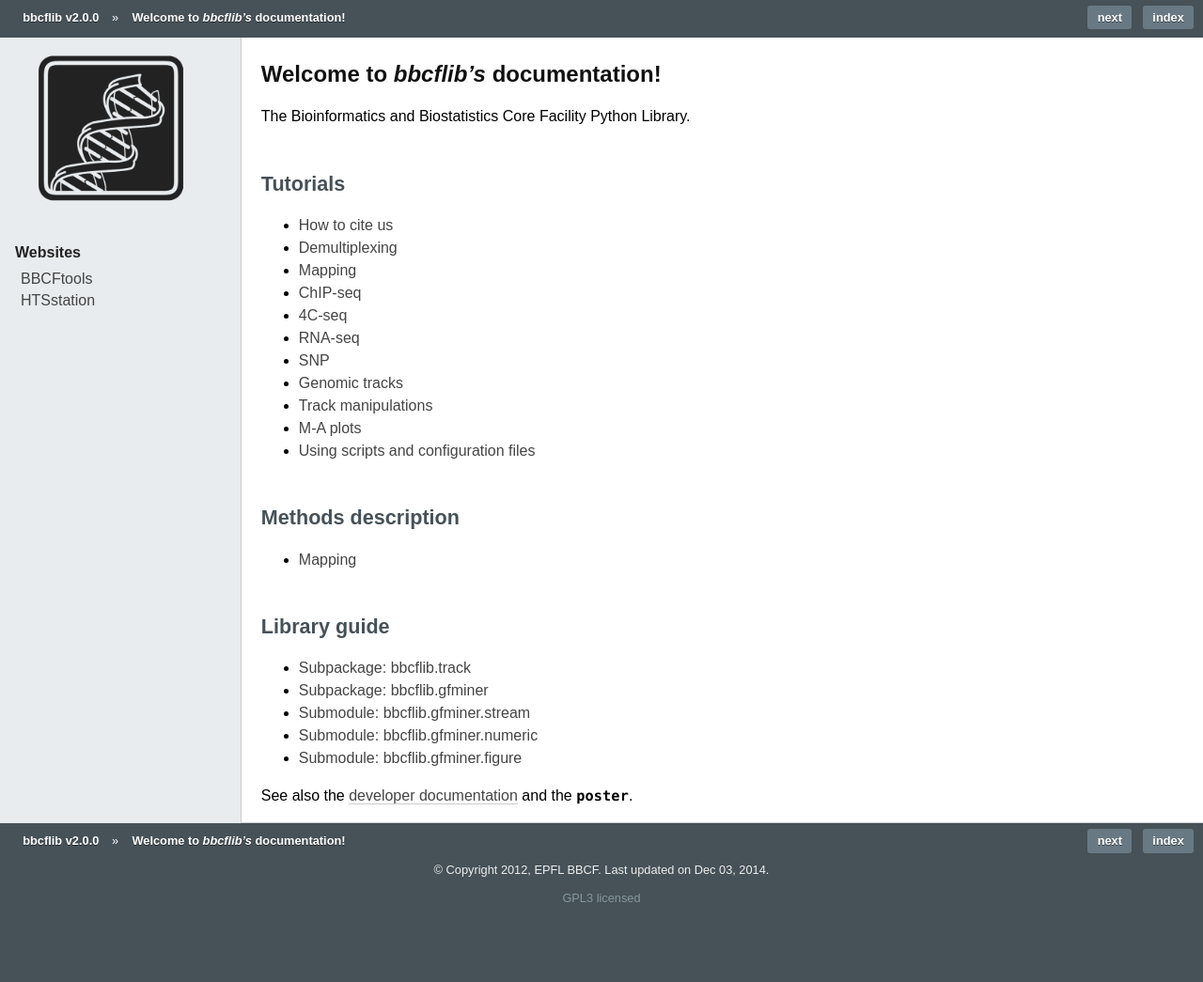
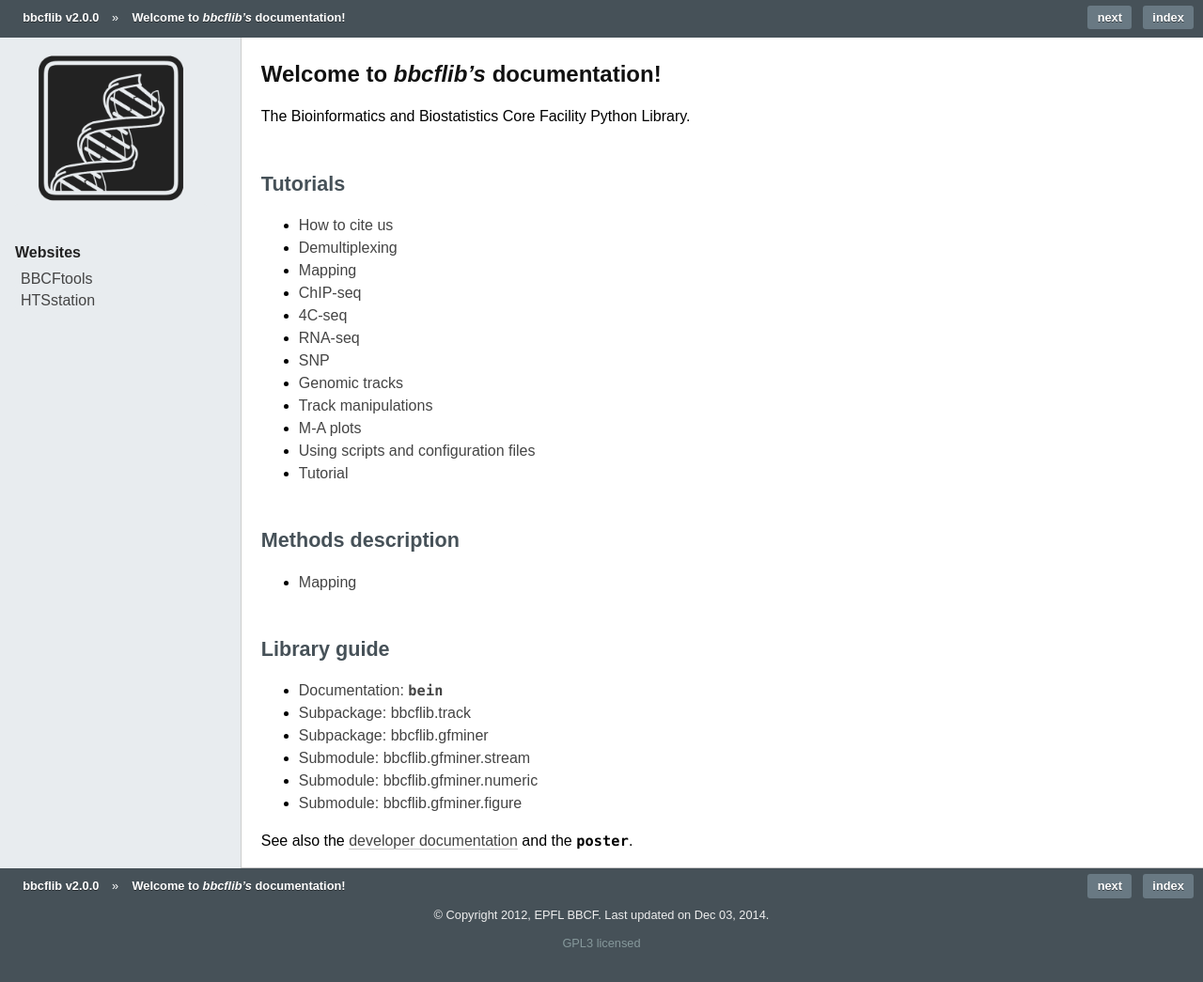
Before and after one commit to bbcf/bbcflib, a Sphinx documentation site: the page built from doc/index.rst, in a window 1280 px wide. Shown: the whole page at 94% size. Built offline with Sphinx 7.4.7, drawn with Linux system fonts in a browser that asks for light colours; formulas are drawn with MathJax 3; pages that are not in the unit, such as notebooks, are missing from menus; before the commit the page ends 997 px from its top, so only the background shows below that.

Commit message:
bein doc

```diff
--- a/doc/index.rst
+++ b/doc/index.rst
@@ -24,6 +24,7 @@ Tutorials
    tutorial_maplot
    tutorial_config_files
    tutorial_rnacounter
+   tutorial_bein
 
 Methods description
 '''''''''''''''''''
@@ -38,6 +39,7 @@ Library guide
 .. toctree::
    :maxdepth: 1
 
+   bein
    bbcflib
    bbcflib_common
    bbcflib_daflims
```
